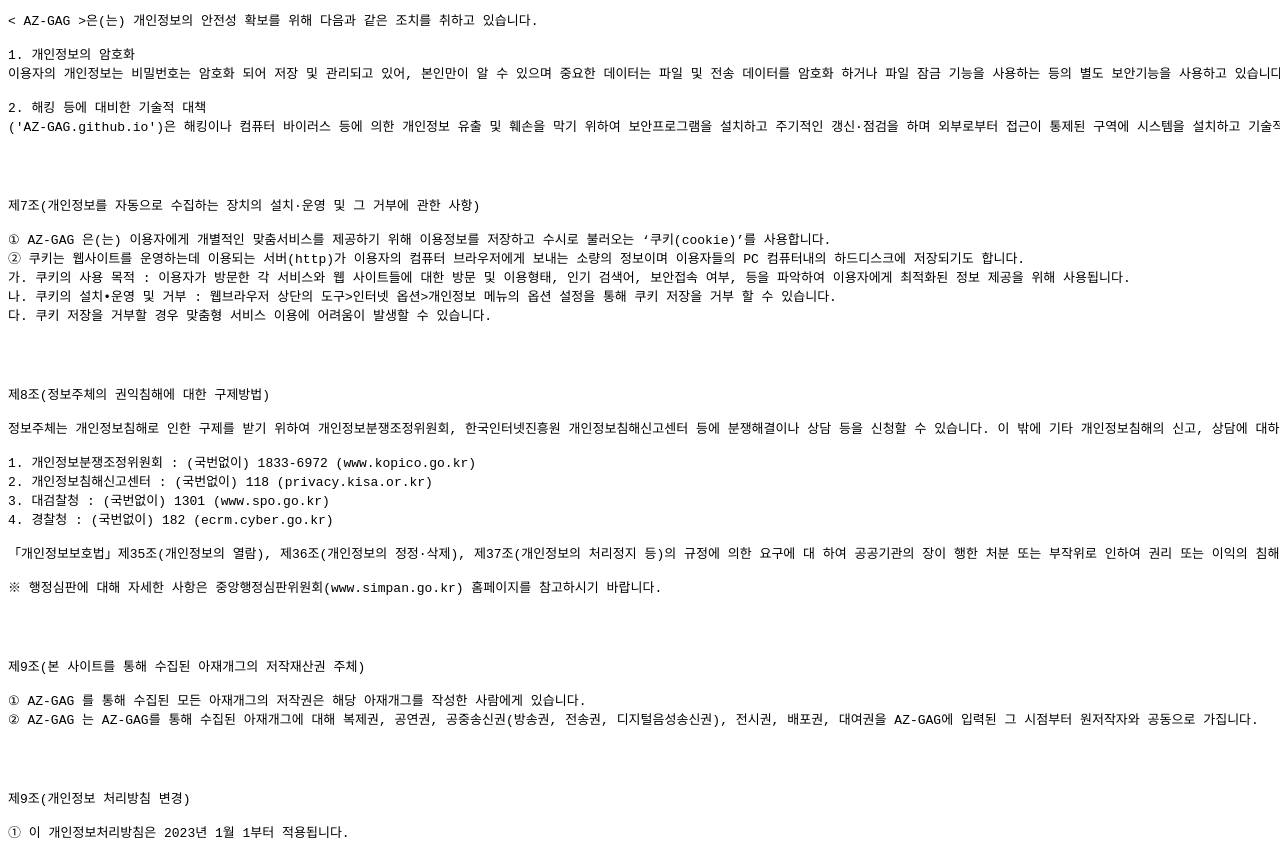
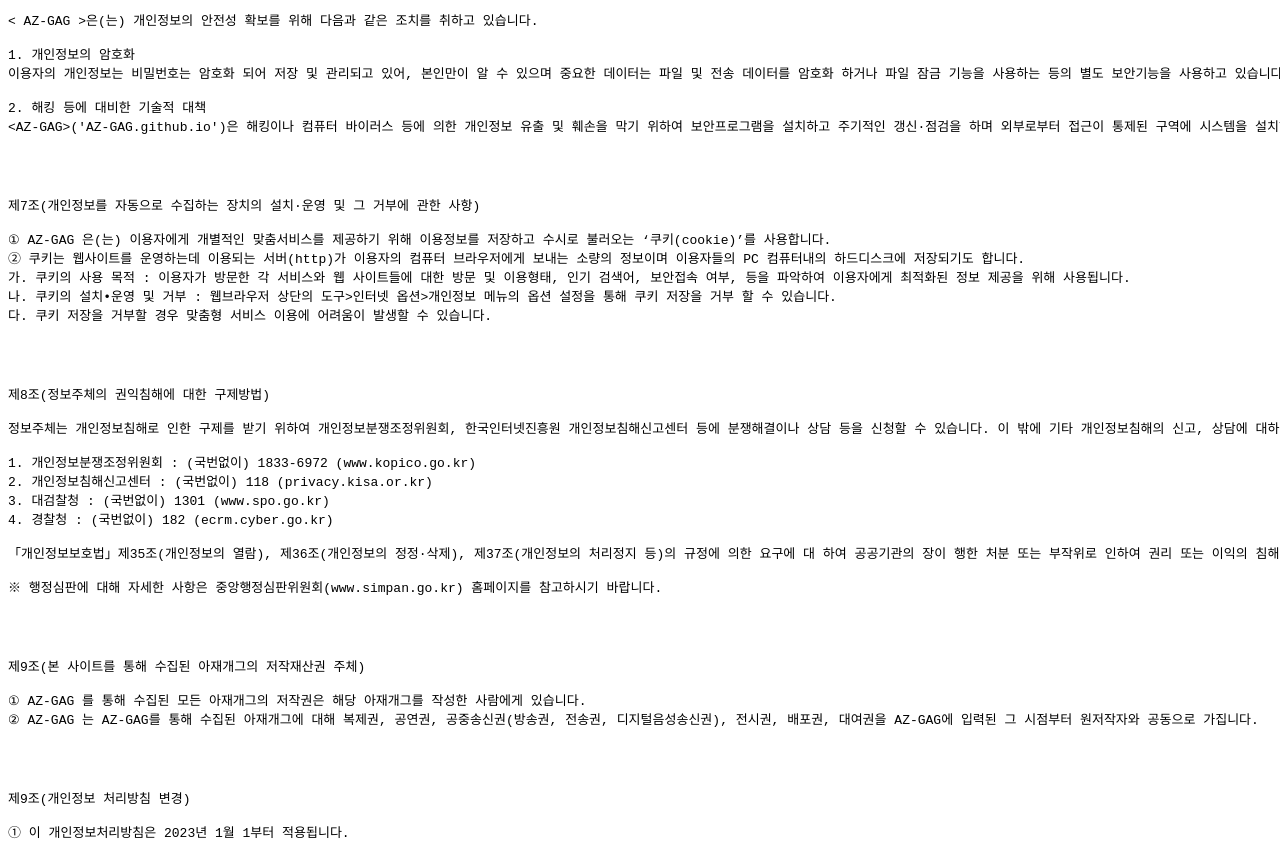
Before and after one commit to AZ-GAG/AZ-GAG.github.io, a website: page dist/policy.html in a window 1280 px wide. Shown: the part 1380-2234 px from the top of the page. Drawn offline with Linux system fonts and the light colour scheme.

Commit message:
fix: escape <, >

```diff
--- a/dist/policy.html
+++ b/dist/policy.html
@@ -5,14 +5,14 @@
 
 <body>
 <pre>
-< AZ-GAG >('az-gag.github.io'이하 'AZ-GAG.github.io')은(는) 「개인정보 보호법」 제30조에 따라 정보주체의 개인정보를 보호하고 이와 관련한 고충을 신속하고 원활하게 처리할 수 있도록 하기 위하여 다음과 같이 개인정보 처리방침을 수립·공개합니다.
+&lt; AZ-GAG &gt;('az-gag.github.io'이하 'AZ-GAG.github.io')은(는) 「개인정보 보호법」 제30조에 따라 정보주체의 개인정보를 보호하고 이와 관련한 고충을 신속하고 원활하게 처리할 수 있도록 하기 위하여 다음과 같이 개인정보 처리방침을 수립·공개합니다.
 
 ○ 이 개인정보처리방침은 2023년 1월 1부터 적용됩니다.
 
 
 제1조(개인정보의 처리 목적)
 
-< AZ-GAG >('az-gag.github.io'이하 'AZ-GAG.github.io')은(는) 다음의 목적을 위하여 개인정보를 처리합니다. 처리하고 있는 개인정보는 다음의 목적 이외의 용도로는 이용되지 않으며 이용 목적이 변경되는 경우에는 「개인정보 보호법」 제18조에 따라 별도의 동의를 받는 등 필요한 조치를 이행할 예정입니다.
+&lt; AZ-GAG &gt;('az-gag.github.io'이하 'AZ-GAG.github.io')은(는) 다음의 목적을 위하여 개인정보를 처리합니다. 처리하고 있는 개인정보는 다음의 목적 이외의 용도로는 이용되지 않으며 이용 목적이 변경되는 경우에는 「개인정보 보호법」 제18조에 따라 별도의 동의를 받는 등 필요한 조치를 이행할 예정입니다.
 
 1. 홈페이지 회원가입 및 관리
 
@@ -23,12 +23,12 @@
 
 제2조(개인정보의 처리 및 보유 기간)
 
-① < AZ-GAG >은(는) 법령에 따른 개인정보 보유·이용기간 또는 정보주체로부터 개인정보를 수집 시에 동의받은 개인정보 보유·이용기간 내에서 개인정보를 처리·보유합니다.
+① &lt; AZ-GAG &gt;은(는) 법령에 따른 개인정보 보유·이용기간 또는 정보주체로부터 개인정보를 수집 시에 동의받은 개인정보 보유·이용기간 내에서 개인정보를 처리·보유합니다.
 
 ② 각각의 개인정보 처리 및 보유 기간은 다음과 같습니다.
 
-1.<홈페이지 회원가입 및 관리>
-<홈페이지 회원가입 및 관리>와 관련한 개인정보는 수집.이용에 관한 동의일로부터<사용자의 파기 요구시까지>까지 위 이용목적을 위하여 보유.이용됩니다.
+1.&lt;홈페이지 회원가입 및 관리&gt;
+&lt;홈페이지 회원가입 및 관리&gt;와 관련한 개인정보는 수집.이용에 관한 동의일로부터&lt;사용자의 파기 요구시까지&gt;까지 위 이용목적을 위하여 보유.이용됩니다.
 보유근거 : 사용자의 원활한 서비스 사용을 보장하기 위함
 관련법령 :
 예외사유 :
@@ -38,9 +38,9 @@
 
 제3조(처리하는 개인정보의 항목)
 
-① < AZ-GAG >은(는) 다음의 개인정보 항목을 처리하고 있습니다.
+① &lt; AZ-GAG &gt;은(는) 다음의 개인정보 항목을 처리하고 있습니다.
 
-1< 홈페이지 회원가입 및 관리 >
+1&lt; 홈페이지 회원가입 및 관리 &gt;
 필수항목 : 접속 IP 정보, 쿠키, 접속 로그, 서비스 이용 기록
 선택항목 :
 
@@ -50,7 +50,7 @@
 제4조(개인정보의 파기절차 및 파기방법)
 
 
-① < AZ-GAG > 은(는) 개인정보 보유기간의 경과, 처리목적 달성 등 개인정보가 불필요하게 되었을 때에는 지체없이 해당 개인정보를 파기합니다.
+① &lt; AZ-GAG &gt; 은(는) 개인정보 보유기간의 경과, 처리목적 달성 등 개인정보가 불필요하게 되었을 때에는 지체없이 해당 개인정보를 파기합니다.
 
 ② 정보주체로부터 동의받은 개인정보 보유기간이 경과하거나 처리목적이 달성되었음에도 불구하고 다른 법령에 따라 개인정보를 계속 보존하여야 하는 경우에는, 해당 개인정보를 별도의 데이터베이스(DB)로 옮기거나 보관장소를 달리하여 보존합니다.
 1. 법령 근거 :
@@ -58,7 +58,7 @@
 
 ③ 개인정보 파기의 절차 및 방법은 다음과 같습니다.
 1. 파기절차
-< AZ-GAG > 은(는) 파기 사유가 발생한 개인정보를 선정하고, < AZ-GAG > 의 개인정보 보호책임자의 승인을 받아 개인정보를 파기합니다.
+&lt; AZ-GAG &gt; 은(는) 파기 사유가 발생한 개인정보를 선정하고, &lt; AZ-GAG &gt; 의 개인정보 보호책임자의 승인을 받아 개인정보를 파기합니다.
 
 2. 파기방법
 
@@ -87,13 +87,13 @@
 
 제6조(개인정보의 안전성 확보조치에 관한 사항)
 
-< AZ-GAG >은(는) 개인정보의 안전성 확보를 위해 다음과 같은 조치를 취하고 있습니다.
+&lt; AZ-GAG &gt;은(는) 개인정보의 안전성 확보를 위해 다음과 같은 조치를 취하고 있습니다.
 
 1. 개인정보의 암호화
 이용자의 개인정보는 비밀번호는 암호화 되어 저장 및 관리되고 있어, 본인만이 알 수 있으며 중요한 데이터는 파일 및 전송 데이터를 암호화 하거나 파일 잠금 기능을 사용하는 등의 별도 보안기능을 사용하고 있습니다.
 
 2. 해킹 등에 대비한 기술적 대책
-<AZ-GAG>('AZ-GAG.github.io')은 해킹이나 컴퓨터 바이러스 등에 의한 개인정보 유출 및 훼손을 막기 위하여 보안프로그램을 설치하고 주기적인 갱신·점검을 하며 외부로부터 접근이 통제된 구역에 시스템을 설치하고 기술적/물리적으로 감시 및 차단하고 있습니다.
+&lt;AZ-GAG&gt;('AZ-GAG.github.io')은 해킹이나 컴퓨터 바이러스 등에 의한 개인정보 유출 및 훼손을 막기 위하여 보안프로그램을 설치하고 주기적인 갱신·점검을 하며 외부로부터 접근이 통제된 구역에 시스템을 설치하고 기술적/물리적으로 감시 및 차단하고 있습니다.
 
 
 
```
